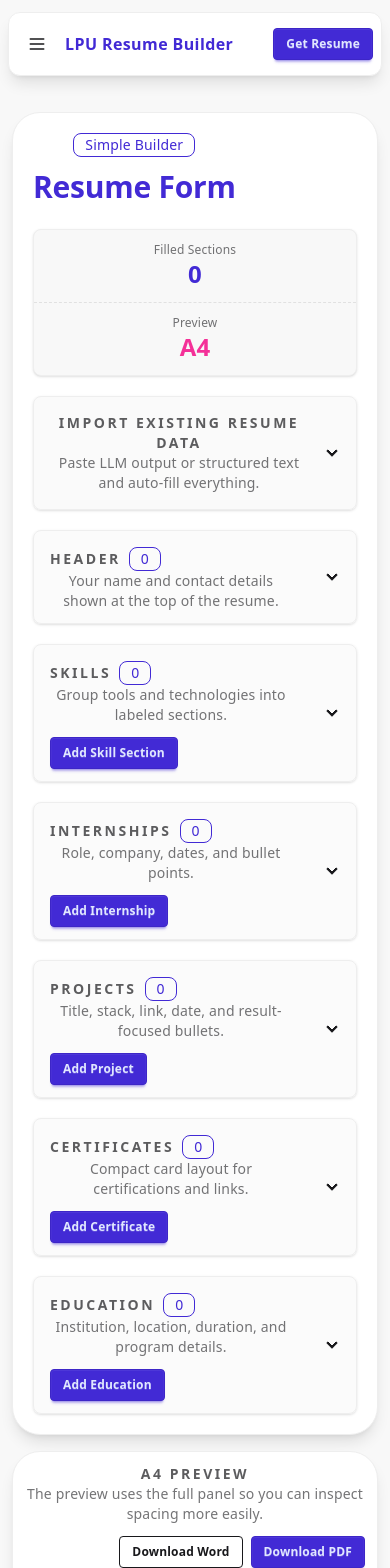
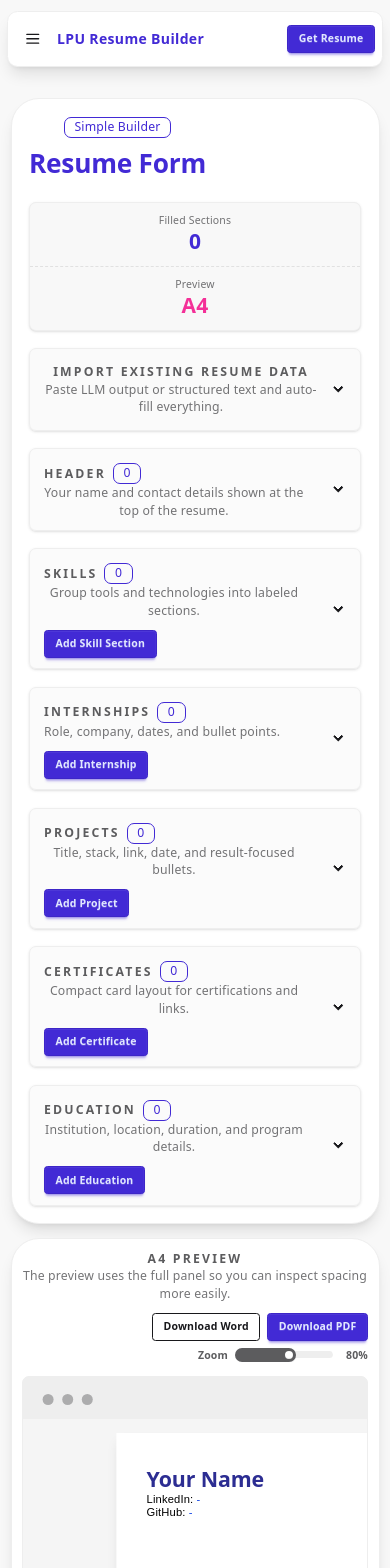
Before and after one commit to Tejeswar001/Lpu-Resume-Generator, a React (Vite) app: page /ResumeForm in a window 390 px wide. Shown: the top 1568 px of the page. Built offline with nearby package versions, Linux system fonts and the light colour scheme.

Commit message:
fix: adjust font sizes in index.css and update zoom level in ResumeForm component

```diff
--- a/src/index.css
+++ b/src/index.css
@@ -40,7 +40,7 @@ body {
   --heading: system-ui, 'Segoe UI', Roboto, sans-serif;
   --mono: ui-monospace, Consolas, monospace;
 
-  font: 18px/145% var(--sans);
+  font: 16px/145% var(--sans);
   letter-spacing: 0.18px;
   color-scheme: light dark;
   color: var(--text);
@@ -50,7 +50,11 @@ body {
   -moz-osx-font-smoothing: grayscale;
 
   @media (max-width: 1024px) {
-    font-size: 16px;
+    font-size: 15px;
+  }
+
+  @media (max-width: 640px) {
+    font-size: 14px;
   }
 }
 
@@ -78,11 +82,11 @@ body {
   }
 
   h1 {
-    font-size: 56px;
+    font-size: 48px;
     letter-spacing: -1.68px;
     margin: 32px 0;
     @media (max-width: 1024px) {
-      font-size: 36px;
+      font-size: 32px;
       margin: 20px 0;
     }
   }
--- a/src/pages/ResumeForm.jsx
+++ b/src/pages/ResumeForm.jsx
@@ -21,7 +21,7 @@ function ResumeForm() {
   const [importError, setImportError] = useState('');
   const [exportError, setExportError] = useState('');
 
-  const [zoom, setZoom] = useState(90);
+  const [zoom, setZoom] = useState(80);
 
   const [personal, setPersonal] = useState({
     name: '',
```
